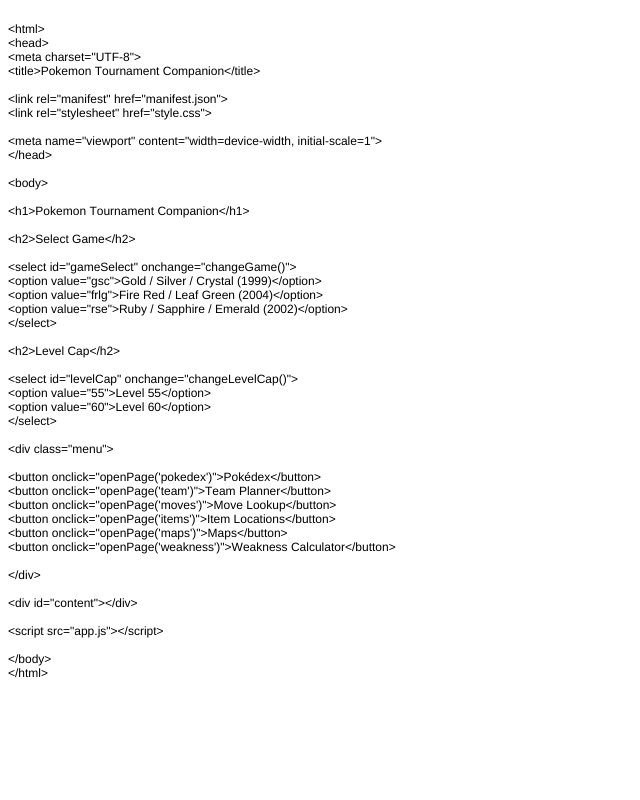
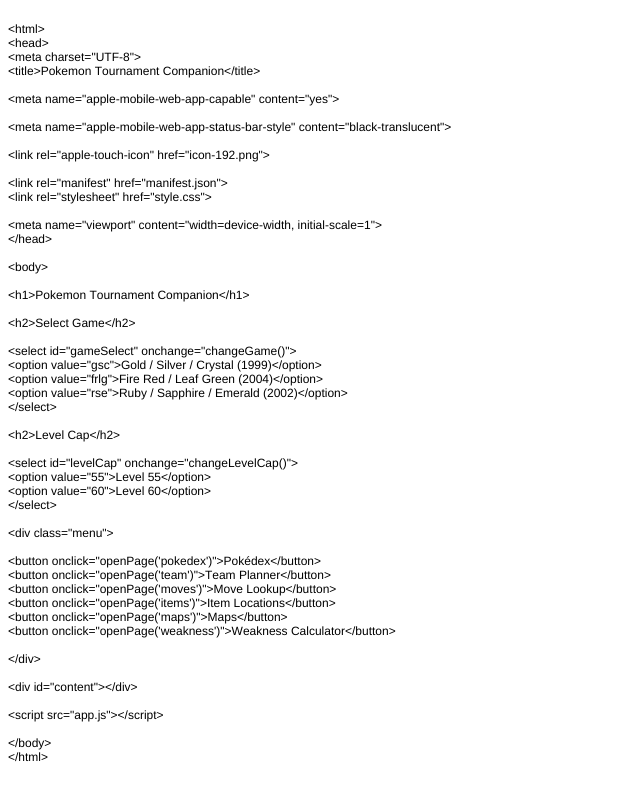
Before and after one commit to Sirhuffy/Pokemon-Tournament-App, a plain HTML site: page index.html in a window 1280 px wide. Shown: the whole page, without its empty margins (0-640 px from the left). Drawn offline with Linux system fonts and the light colour scheme.

Commit message:
Add files via upload

```diff
--- a/index.html
+++ b/index.html
@@ -18,6 +18,12 @@
 <p class="p2"><span class="s1">&lt;head&gt;</span></p>
 <p class="p2"><span class="s1">&lt;meta charset="UTF-8"&gt;</span></p>
 <p class="p2"><span class="s1">&lt;title&gt;Pokemon Tournament Companion&lt;/title&gt;</span></p>
+<p class="p1"><span class="s1"></span><br></p>
+<p class="p2"><span class="s1">&lt;meta name="apple-mobile-web-app-capable" content="yes"&gt;</span></p>
+<p class="p1"><span class="s1"></span><br></p>
+<p class="p2"><span class="s1">&lt;meta name="apple-mobile-web-app-status-bar-style" content="black-translucent"&gt;</span></p>
+<p class="p1"><span class="s1"></span><br></p>
+<p class="p2"><span class="s1">&lt;link rel="apple-touch-icon" href="icon-192.png"&gt;</span></p>
 <p class="p1"><span class="s1"></span><br></p>
 <p class="p2"><span class="s1">&lt;link rel="manifest" href="manifest.json"&gt;</span></p>
 <p class="p2"><span class="s1">&lt;link rel="stylesheet" href="style.css"&gt;</span></p>
```
